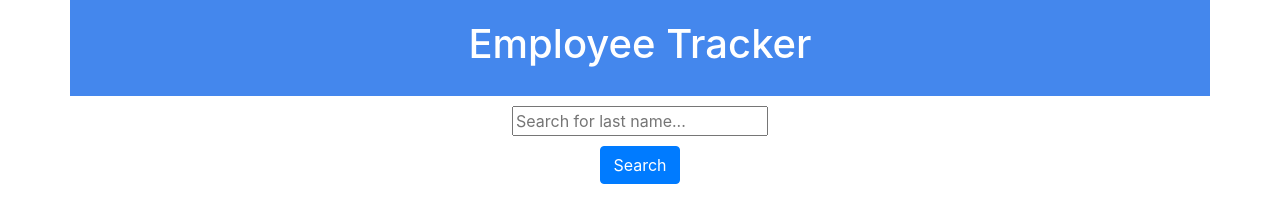
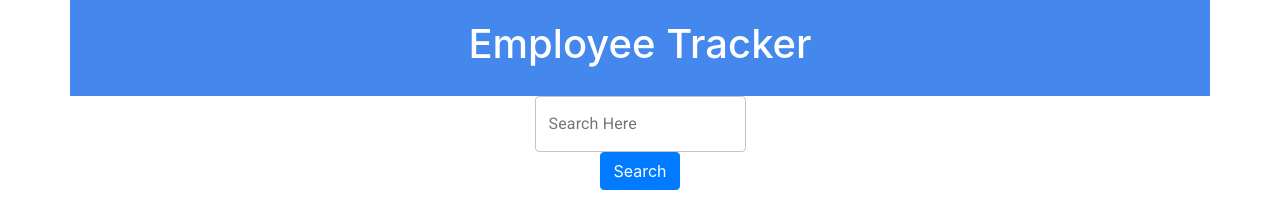
Before and after one commit to nkleinmann/React-Employee-Tracker, a React (Create React App) app: page / in a window 1280 px wide. Shown: the top 202 px of the page. Built offline with nearby package versions, Linux system fonts and the light colour scheme; no server answers.

Commit message:
updated readme

```diff
--- a/src/App.js
+++ b/src/App.js
@@ -1,11 +1,10 @@
 // destructuring component and able to use Component in class component versus React.Component
 import React, { Component, useState } from 'react';
-// import axios from 'axios';
 import './App.css';
 import { API } from './utils/API';
-// import { Table } from '@material-ui/core';
 import EnhancedTable from './components/employeeInfo/Employee';
-// import SortNames from "./components/sort/Sort";
+import { filter } from "./components/filter/filter";
+import Search from "./components/searchBar/searchBar"
 
 // class component
 class App extends Component {
@@ -39,6 +38,29 @@ class App extends Component {
       })
       .catch(err => console.log(err));
   }
+  // Function to allow user to search employees
+  handleInputChange = event => {
+    let value = event.target.value;
+    const name = event.target.name;
+    // Set the state to input
+    this.setState({
+      [name]: value
+    }, () => {
+      if (this.state.search) {
+        let searchedEmps = filter.searchEmployees(this.state.search, this.state.currentSearchArray);
+        this.setState({
+          employees: searchedEmps,
+          orderBy: ""
+        })
+      } else {
+        this.setState({
+          employees: this.state.currentSearchArray,
+          orderBy: ""
+        })
+      }
+    });
+  };
+
   render() {
     return (
       <div className="App">
@@ -51,14 +73,14 @@ class App extends Component {
           </div>
           <div className="row">
             <div className="col-12 d-flex justify-content-center">
-              <input className="searchBar" type="text" placeholder="Search for last name..."></input>
+              <Search handleInputChange={this.handleInputChange} />
             </div>
             <div className="col-12 d-flex justify-content-center">
               <button className="btn btn-primary searchBtn">Search</button>
             </div>
           </div>
           <br />
-          <EnhancedTable rows={this.state.currentSearchArray}/>
+          <EnhancedTable rows={this.state.currentSearchArray} />
         </div>
 
       </div>
--- a/src/components/filter/filter.js
+++ b/src/components/filter/filter.js
@@ -0,0 +1,33 @@
+const filter = {
+
+    // Check employee array to find item matching in search
+    searchEmployees: (value, empAr) => {
+        let queriedEmployee = empAr.filter((employee) => {
+            return employee.first.toLowerCase().includes(value.toLowerCase()) ||
+                employee.last.toLowerCase().includes(value.toLowerCase()) ||
+                employee.phone.toLowerCase().includes(value.toLowerCase()) ||
+                employee.email.toLowerCase().includes(value.toLowerCase())
+        })
+        return queriedEmployee;
+    },
+
+    // // Function to compare values in array and sort (ascending or descending)
+    // compareValues: (key, order = "asc") => {
+    //     return function compare(a, b) {
+    //         const optionA = a[key].toUpperCase();
+    //         const optionB = b[key].toUpperCase();
+
+    //         let comparison = 0;
+    //         if (optionA > optionB) {
+    //             comparison = 1;
+    //         } else if (optionA < optionB) {
+    //             comparison = -1;
+    //         }
+    //         return (
+    //             (order === "desc") ? (comparison * -1) : comparison
+    //         );
+    //     };
+    // }
+}
+
+export { filter }
--- /dev/null
+++ b/src/components/searchBar/searchBar.js
@@ -0,0 +1,13 @@
+import React from 'react';
+import TextField from '@material-ui/core/TextField';
+
+function Search(props) {
+    return (
+        <TextField className="searchBox" color="secondary" variant="outlined" label="Search Here" type="search" name="search" onChange={props.handleInputChange} />
+    )
+}
+
+export default Search;
+
+
+// <input className="searchBar" type="text" placeholder="Search for last name..." type="search" handleInputChange={this.handleInputChange}></input>
```
Also changed, not shown: 1 other file (tests, documents, lock files or other folders). Lines whose indentation alone changed are shown as unchanged.
